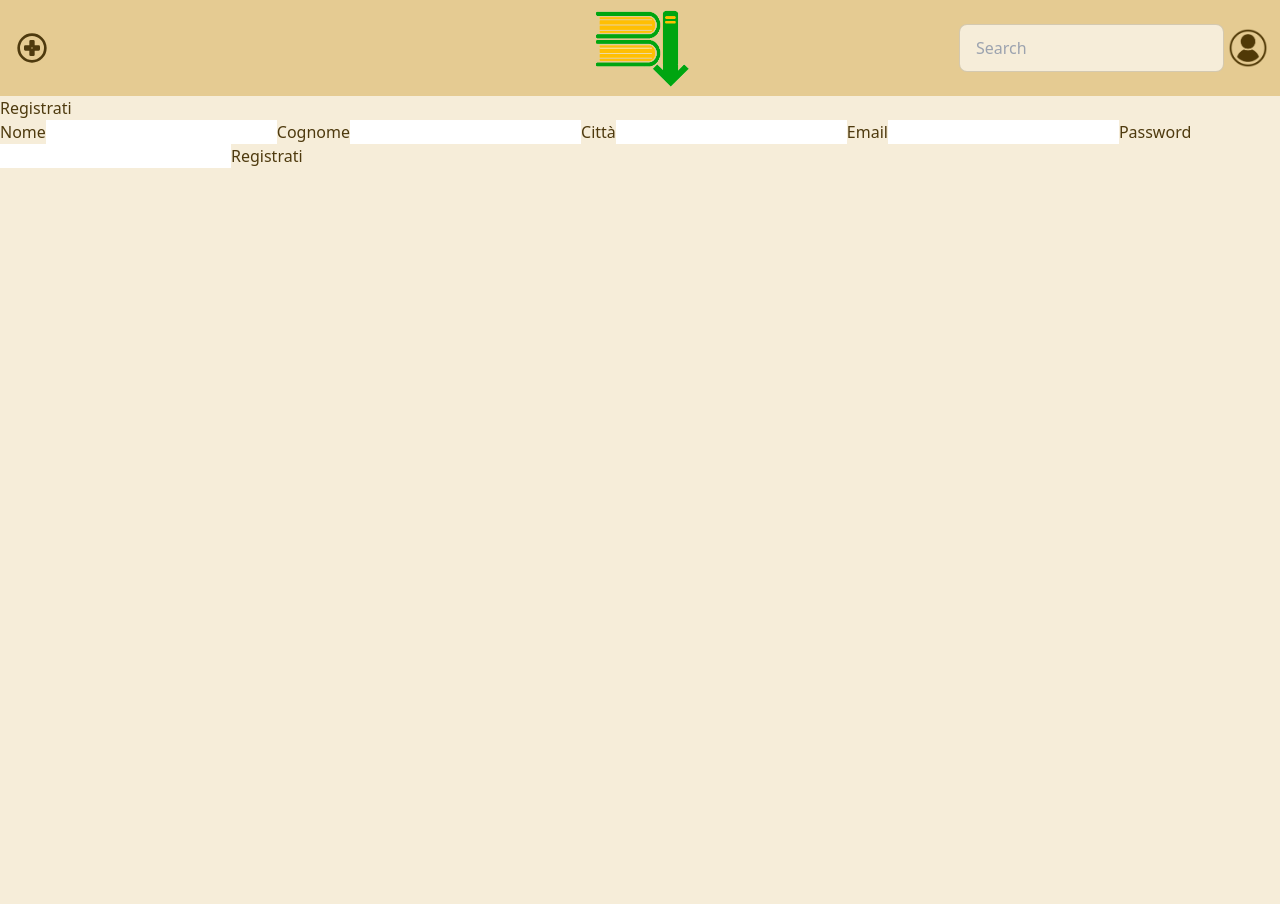
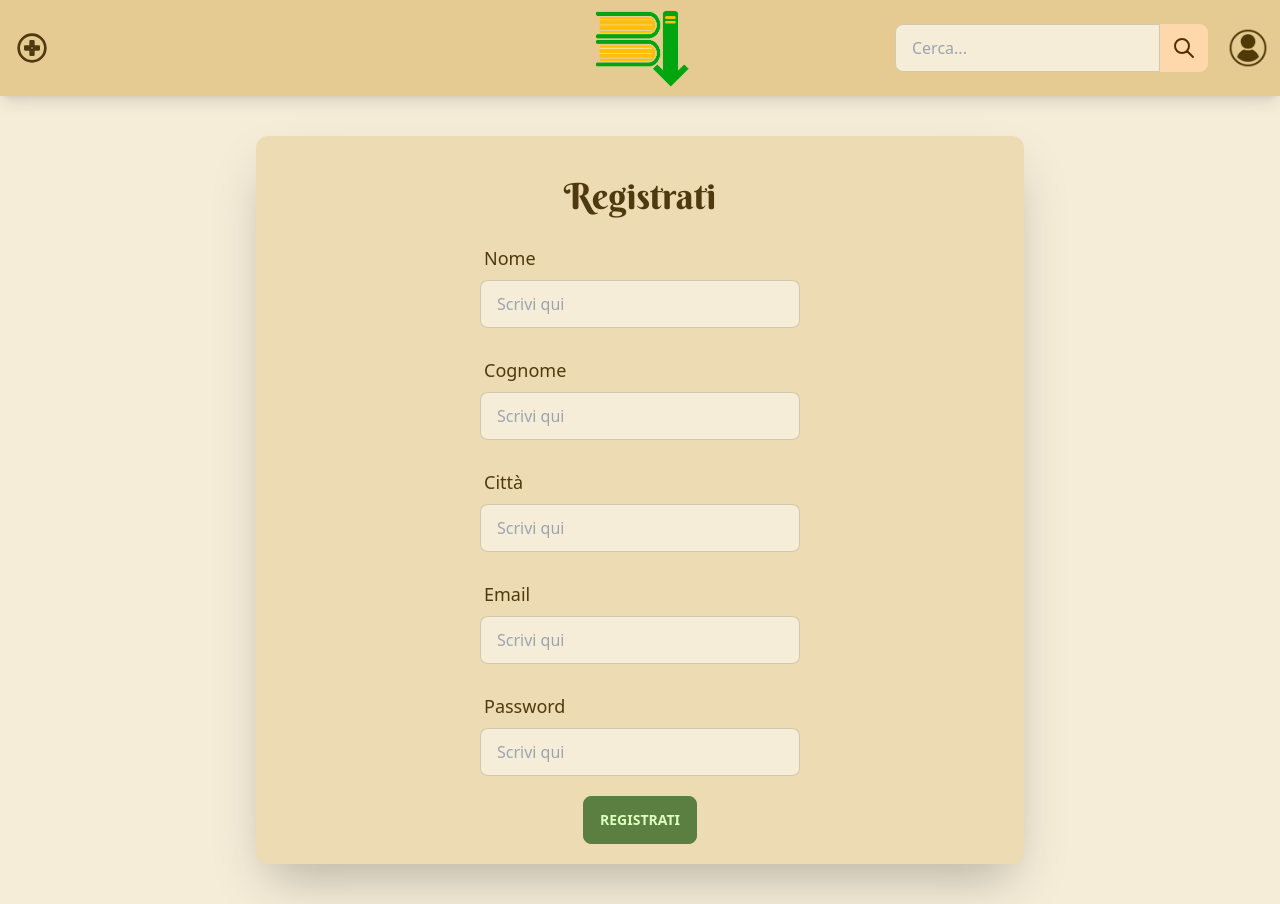
Before and after one commit to GabrielAgustinIppolito/BookIn, a React (Vite) app in the folder src/main/java/com/hufflepuff/generation/italy/BookIn/view/front-end/: page /login/registration in a window 1280 px wide. Before the commit the page ends 800 px from the top, so only its background shows below. Built offline with nearby package versions, Linux system fonts and the light colour scheme.

Commit message:
vari update grafici

```diff
--- /dev/null
+++ b/src/main/java/com/hufflepuff/generation/italy/BookIn/view/front-end/src/components/Selection.jsx
@@ -0,0 +1,16 @@
+export default function Selection({ thingsToShow, onChange }){
+   return(
+      <div onChange={onChange} className="grid grid-cols-2 gap-2">
+            {
+            thingsToShow.map((thing) => (
+               <div key={thing.id} className="form-control">
+                  <label htmlFor={thing.name} className="cursor-pointer label">
+                     <span className="label-text">{thing.name}</span>
+                     <input type="checkbox" className="checkbox checkbox-accent" name={thing.name} value={thing.name} />
+                  </label>
+               </div>
+            ))
+            }
+      </div>
+   );
+}
--- a/src/main/java/com/hufflepuff/generation/italy/BookIn/view/front-end/src/routes/login.jsx
+++ b/src/main/java/com/hufflepuff/generation/italy/BookIn/view/front-end/src/routes/login.jsx
@@ -1,7 +1,7 @@
 import { Form, NavLink, redirect } from "react-router-dom";
 import { getAuthentication } from "../apis/book-api";
 
-export  async function action({ request }) {
+export async function action({ request }) {
   const formData = await request.formData();
   const userData = Object.fromEntries(formData);
   await getAuthentication(userData.email, userData.password);
@@ -14,38 +14,54 @@ export default function Login() {
       <div className="hero min-h-screen bg-base-200">
         <div className="hero-content flex-col lg:flex-row-reverse">
           <div className="text-center lg:text-left">
-      <h1 className="text-5xl font-bold">Login now!</h1>
-      <p className="py-6">Provident cupiditate voluptatem et in. Quaerat fugiat ut assumenda excepturi exercitationem quasi. In deleniti eaque aut repudiandae et a id nisi.</p>
+            <h1 className="my-titles text-5xl font-bold">Login now!</h1>
+            <p className="py-6">
+              Provident cupiditate voluptatem et in. Quaerat fugiat ut assumenda
+              excepturi exercitationem quasi. In deleniti eaque aut repudiandae
+              et a id nisi.
+            </p>
           </div>
           <div className="card flex-shrink-0 w-full max-w-sm shadow-2xl bg-base-100">
             <div className="card-body">
-            <Form
-            method="post">
+              <Form method="post">
                 <div className="form-control">
                   <label className="label" htmlFor="email">
                     <span className="label-text">Email</span>
                   </label>
-                <input type="text" id="email" name="email" placeholder="email" className="input input-bordered" />
+                  <input
+                    type="text"
+                    id="email"
+                    name="email"
+                    placeholder="email"
+                    className="input input-bordered"
+                  />
                 </div>
                 <div className="form-control">
                   <label className="label" htmlFor="password">
                     <span className="label-text">Password</span>
                   </label>
-                <input type="password" id="password" name="password" placeholder="password" className="input input-bordered" />
-
+                  <input
+                    type="password"
+                    id="password"
+                    name="password"
+                    placeholder="password"
+                    className="input input-bordered"
+                  />
                 </div>
                 <div className="form-control mt-6">
                   <button className="btn btn-primary">Login</button>
-                <NavLink to="/login/registration"
-                         className="btn btn-secindary">Registrati</NavLink>
+                  <NavLink
+                    to="/login/registration"
+                    className="btn btn-secondary"
+                  >
+                    Registrati
+                  </NavLink>
                 </div>
-
               </Form>
             </div>
           </div>
         </div>
       </div>
-
     </>
   );
 }
--- a/src/main/java/com/hufflepuff/generation/italy/BookIn/view/front-end/src/routes/registerNewBook.jsx
+++ b/src/main/java/com/hufflepuff/generation/italy/BookIn/view/front-end/src/routes/registerNewBook.jsx
@@ -1,9 +1,7 @@
 import { Form, redirect, useLoaderData } from "react-router-dom";
 import { getGenres, getTags, saveBook } from "../apis/book-api";
-import TagSelection from "../components/TagSelection";
+import Selection from "../components/Selection";
 import { useEffect, useState } from "react";
-import Select from 'react-select'
-import makeAnimated from 'react-select/animated';
 
 let globalTags=[];
 let globalGenres=[];
@@ -41,32 +39,32 @@ export const action = async ({ request }) => {
  export async function loader() {
   const tags = await getTags();
   const genres = await getGenres();
-  const simplifiedGenres = await genres.map((genre) =>(
+  /* const simplifiedGenres = await genres.map((genre) =>(
     { label: `${genre.name}`, value: genre.id }
- ));
-  return  {tags, genres, simplifiedGenres} ;
+ )); */
+  return  {tags, genres} ;
 }
 
  export default function RegisterNewBook() {
-  const {tags, genres, simplifiedGenres} = useLoaderData();
+  const {tags, genres} = useLoaderData();
   const [tagList, setTag] = useState([]);
   const [genreList, setGenre] = useState([]);
-  const animatedComponents = makeAnimated();
+  //const animatedComponents = makeAnimated();
 
   useEffect(()=> {globalTags = [...tagList]}, [tagList]);
   useEffect(()=> {globalGenres = [...genreList]}, [genreList]);
 
    const handleChangingTags = (e) => {
      let selectedTag = [...tagList];
-     let toDeleteId;
+     let toDeleteIndex;
      if (e.target.tagName == "INPUT") {
        if (!e.target.checked) {
          for (let i = 0; i < selectedTag.length; i++) {
            if (e.target.value === selectedTag[i].name) {
-             toDeleteId = i;
+             toDeleteIndex = i;
            }
          }
-         selectedTag = selectedTag.slice(0, toDeleteId).concat(selectedTag.slice(++toDeleteId));
+         selectedTag = selectedTag.slice(0, toDeleteIndex).concat(selectedTag.slice(++toDeleteIndex));
        } else {
          for (let tag of tags) {
            if (e.target.value == tag.name) {
@@ -79,66 +77,114 @@ export const action = async ({ request }) => {
    }
 
    const handleChangingGenres = (e) => {
-    let arrayDiSupporto = [];
-    let idOfGenresSelcted = e.map((genre) => genre.value);
-    for(let i = 0; i < genres.length; i++){
-      if(idOfGenresSelcted.includes(genres[i].id)){
-        arrayDiSupporto = [...arrayDiSupporto, genres[i]];
+    let genresSelected = [...genreList];
+    let toDeleteIndex;
+    if (e.target.tagName == "INPUT") {
+      if (!e.target.checked) {
+        for (let i = 0; i < genresSelected.length; i++) {
+          if (e.target.value === genresSelected[i].name) {
+            toDeleteIndex = i;
           }
       }
-    setGenre(arrayDiSupporto);
-    // console.log(genreList);
-    // for(let i = 0; i < e.length; i++){
-    //   console.log(e[i].value);
-    // }
+      genresSelected = genresSelected.slice(0, toDeleteIndex).concat(genresSelected.slice(++toDeleteIndex));
+    } else {
+      for (let genre of genres) {
+        if (e.target.value == genre.name) {
+          genresSelected.push(genre);
+        }
+      }
+    }
+    setGenre(genresSelected);
+   }
   }
 
   return(
       <>
-      <h1>Nuovo libro</h1>
-      <Form method="post">
+      <Form method="post" className="grid grid-cols-2 gap-5 m-auto mt-10 mb-10 p-5 bg-base-200 rounded-xl max-w-screen-lg shadow-2xl">
+        <div className="flex flex-col items-center justify-center gap-5">
+        <h1 className="my-titles text-4xl m-auto mt-5">Nuovo libro</h1>
 
-        <label htmlFor="title">Titolo</label>
-        <input name="title" />
+        <div className="form-control w-full max-w-xs">
+          <label className="label">
+            <span className="text-lg">Titolo</span>
+          </label>
+          <input name="title" type="text" placeholder="Scrivi qui" className="input input-bordered shadow-inner w-full max-w-xs" />
+        </div>
+        <div className="form-control w-full max-w-xs">
+          <label className="label">
+            <span className="text-lg">ISBN</span>
+          </label>
+          <input name="isbn" maxLength="13" type="text" placeholder="Scrivi qui" className="input input-bordered shadow-inner w-full max-w-xs" />
+        </div>
+        <div className="form-control w-full max-w-xs">
+          <label className="label">
+            <span className="text-lg">Anno di pubblicazione</span>
+          </label>
+          <input name="year" type="date" placeholder="Scrivi qui" className="input input-bordered shadow-inner w-full max-w-xs" />
+        </div>
+        <div className="form-control w-full max-w-xs">
+          <label className="label">
+            <span className="text-lg">Editore</span>
+          </label>
+          <input name="publisher" type="text" placeholder="Scrivi qui" className="input input-bordered shadow-inner w-full max-w-xs" />
+        </div>
+        <div className="form-control w-full max-w-xs">
+          <label className="label">
+            <span className="text-lg">Lingua</span>
+          </label>
+          <input name="language" type="text" placeholder="Scrivi qui" className="input input-bordered shadow-inner w-full max-w-xs" />
+        </div>
+        <div className="form-control w-full max-w-xs">
+          <label className="label">
+            <span className="text-lg">Autore</span>
+          </label>
+          <input name="author" type="text" placeholder="Scrivi qui" className="input input-bordered shadow-inner w-full max-w-xs" />
+        </div>
+        <div className="form-control w-full max-w-xs">
+          <label className="label">
+            <span className="text-lg">Recensione</span>
+          </label>
+          <input name="review" type="text" className="textarea textarea-bordered h-24 shadow-inner w-full max-w-xs" />
+        </div>
+        <div className="form-control">
+          <label htmlFor="isShippable" className="cursor-pointer label">
+            <span className="label-text">Disponibile alla spedizione</span>
+            <input type="checkbox" name="isShippable" className="checkbox checkbox-accent" />
+          </label>
+        </div>
+        <button type="submit" className="btn btn-accent">Registra</button>
+        </div>
+        <div className="flex flex-col items-center justify-center gap-5">
 
-        <label htmlFor="isbn">ISBN</label>
-        <input name="isbn" maxLength="13"/>
-
-        <label htmlFor="year">Anno di pubblicazione</label>
-        <input type="date" name="year" />
-
-        <label htmlFor="publisher">Editore</label>
-        <input name="publisher" />
-
-        <label htmlFor="language">Lingua</label>
-        <input name="language" />
-
-        <label htmlFor="author">Autore</label>
-        <input name="author" />
-
-        <label htmlFor="review">Recensione</label>
-        <input name="review" />
-
-        <label htmlFor="isShippable">Disponibile alla spedizione </label>
-        <input type="checkbox" name="isShippable" />
-
-        <Select options={simplifiedGenres}
-                closeMenuOnSelect={false}
-                components={animatedComponents}
-                isMulti
-                onChange={handleChangingGenres}
-                ></Select>
-
-        <TagSelection tagsToShow = {tags} onChange={handleChangingTags}/>
+        <div tabIndex={0} className="collapse collapse-arrow border border-base-300 bg-base-100 rounded-box">
+          <div className="collapse-title text-xl font-medium">
+            Aggiungi dei generi
+          </div>
+          <div className="collapse-content">
+            <Selection thingsToShow = {genres} onChange={handleChangingGenres}/>
+          </div>
+        </div>
+        <div tabIndex={0} className="collapse collapse-arrow border border-base-300 bg-base-100 rounded-box">
+          <div className="collapse-title text-xl font-medium">
+            Aggiungi dei tag
+          </div>
+          <div className="collapse-content">
+            <Selection thingsToShow = {tags} onChange={handleChangingTags}/>
+          </div>
+        </div>
+        {
+          /*
+          Qua ci va' la mappa
           <label htmlFor="longitude">Longitudine</label>
           <input name="longitude" />
           <label htmlFor="latitude">Latitudine</label>
           <input name="latitude" />
           <label htmlFor="city">Città</label>
           <input name="city" />
+          */
+        }
 
-
-        <button type="submit" >Registra</button>
+        </div>
       </Form>
     </>
     );
--- a/src/main/java/com/hufflepuff/generation/italy/BookIn/view/front-end/src/routes/registration.jsx
+++ b/src/main/java/com/hufflepuff/generation/italy/BookIn/view/front-end/src/routes/registration.jsx
@@ -13,19 +13,39 @@ export const action = async ({ request }) => {
 export default function Registration() {
   return (
     <>
-      <h1>Registrati</h1>
-      <Form method="post">
-        <label htmlFor="firstname">Nome</label>
-        <input name="firstname" />
-        <label htmlFor="lastname">Cognome</label>
-        <input name="lastname" />
-        <label htmlFor="city">Città</label>
-        <input name="city" />
-        <label htmlFor="email">Email</label>
-        <input type="email" name="email" />
-        <label htmlFor="password">Password</label>
-        <input type="password" name="password" id="password" />
-        <button type="submit">Registrati</button>
+      <Form method="post" className="flex flex-col gap-y-5 justify-center items-center m-auto mt-10 mb-10 p-5 bg-base-200 rounded-xl max-w-screen-md min-w-min shadow-2xl">
+        <h1 className="my-titles text-4xl m-auto mt-5">Registrati</h1>
+        <div className="form-control w-full max-w-xs">
+          <label className="label">
+            <span className="text-lg">Nome</span>
+          </label>
+          <input name="firstname" type="text" placeholder="Scrivi qui" className="input input-bordered w-full max-w-xs" />
+        </div>
+        <div className="form-control w-full max-w-xs">
+          <label className="label">
+            <span className="text-lg">Cognome</span>
+          </label>
+          <input name="lastname" type="text" placeholder="Scrivi qui" className="input input-bordered w-full max-w-xs" />
+        </div>
+        <div className="form-control w-full max-w-xs">
+          <label className="label">
+            <span className="text-lg">Città</span>
+          </label>
+          <input name="city" type="text" placeholder="Scrivi qui" className="input input-bordered w-full max-w-xs" />
+        </div>
+        <div className="form-control w-full max-w-xs">
+          <label className="label">
+            <span className="text-lg">Email</span>
+          </label>
+          <input name="email" type="email" placeholder="Scrivi qui" className="input input-bordered w-full max-w-xs" />
+        </div>
+        <div className="form-control w-full max-w-xs">
+          <label className="label">
+            <span className="text-lg">Password</span>
+          </label>
+          <input name="password" type="password" placeholder="Scrivi qui" className="input input-bordered w-full max-w-xs" />
+        </div>
+        <button className="btn btn-primary" type="submit">Registrati</button>
       </Form>
     </>
   );
--- a/src/main/java/com/hufflepuff/generation/italy/BookIn/view/front-end/src/routes/root.css
+++ b/src/main/java/com/hufflepuff/generation/italy/BookIn/view/front-end/src/routes/root.css
@@ -10,4 +10,8 @@
         font-family: "Berkshire Swash";
     }
 
+    .my-titles {
+        font-family: "Berkshire Swash";
+    }
+
 }
--- a/src/main/java/com/hufflepuff/generation/italy/BookIn/view/front-end/src/routes/root.jsx
+++ b/src/main/java/com/hufflepuff/generation/italy/BookIn/view/front-end/src/routes/root.jsx
@@ -1,16 +1,28 @@
-import { NavLink, Outlet } from 'react-router-dom'
-import './root.css';
-
+import { NavLink, Outlet } from "react-router-dom";
+import "./root.css";
 
 export default function Root() {
   return (
     <>
-      <div className="navbar bg-base-300">
+      <div className="navbar bg-base-300 mb-10 shadow-lg">
         <div className="navbar-start">
           <div className="dropdown">
             <NavLink to="/books/register-new-book" className="buttons">
               <label tabIndex={0} className="btn btn-ghost btn-circle">
-                     <svg xmlns="http://www.w3.org/2000/svg" fill="none" className="h-8 w-8" stroke="currentColor" viewBox="0 0 24 24"><path strokeLinecap="round" strokeLinejoin="round" strokeWidth="2" d="M12 2C6.486 2 2 6.486 2 12s4.486 10 10 10 10-4.486 10-10S17.514 2 12 2zm5 11h-4v4h-2v-4H7v-2h4V7h2v4h4v2z"></path></svg>
+                <svg
+                  xmlns="http://www.w3.org/2000/svg"
+                  fill="none"
+                  className="h-8 w-8"
+                  stroke="currentColor"
+                  viewBox="0 0 24 24"
+                >
+                  <path
+                    strokeLinecap="round"
+                    strokeLinejoin="round"
+                    strokeWidth="2"
+                    d="M12 2C6.486 2 2 6.486 2 12s4.486 10 10 10 10-4.486 10-10S17.514 2 12 2zm5 11h-4v4h-2v-4H7v-2h4V7h2v4h4v2z"
+                  ></path>
+                </svg>
               </label>
             </NavLink>
           </div>
@@ -18,21 +30,50 @@ export default function Root() {
 
         <div className="navbar-center">
           <figure>
-               <img className="max-h-20"
-               src="../src/assets/logo_bookin_notext.png" alt="BookIn Logo" />
+            <img
+              className="max-h-20"
+              src="../src/assets/logo_bookin_notext.png"
+              alt="BookIn Logo"
+            />
           </figure>
         </div>
 
         <div className="navbar-end">
-            <div className="flex-none gap-2">
+          <div className="flex-none gap-2 mr-4">
             <div className="form-control">
-                  <input type="search" id="q" name="q" placeholder="Search" className="input input-bordered" />
+              <div className="form-control">
+                <div className="input-group">
+                  <input
+                    type="text"
+                    placeholder="Cerca..."
+                    id="q"
+                    name="q"
+                    className="input input-bordered"
+                  />
+                  <button className="btn btn-square">
+                    <svg
+                      xmlns="http://www.w3.org/2000/svg"
+                      className="h-6 w-6"
+                      fill="none"
+                      viewBox="0 0 24 24"
+                      stroke="currentColor"
+                    >
+                      <path
+                        strokeLinecap="round"
+                        strokeLinejoin="round"
+                        strokeWidth="2"
+                        d="M21 21l-6-6m2-5a7 7 0 11-14 0 7 7 0 0114 0z"
+                      />
+                    </svg>
+                  </button>
+                </div>
+              </div>
             </div>
           </div>
 
           <label tabIndex={0} className="btn btn-ghost btn-circle avatar">
             <div className="w-10 rounded-full">
-                  <NavLink to= "/profile">
+              <NavLink to="/profile">
                 <img src="../src/assets/user_icon.png" />
               </NavLink>
             </div>
@@ -43,7 +84,6 @@ export default function Root() {
       <div id="detail">
         <Outlet></Outlet>
       </div>
-
     </>
   );
 }
```
Also changed, not shown: src/main/java/com/hufflepuff/generation/italy/BookIn/view/front-end/src/components/TagSelection.jsx (deleted, +0 -14 lines), src/main/java/com/hufflepuff/generation/italy/BookIn/view/front-end/src/routes/profile.jsx (+22 -15 lines), 1 other file (tests, documents, lock files or other folders). Lines whose indentation alone changed are shown as unchanged.
